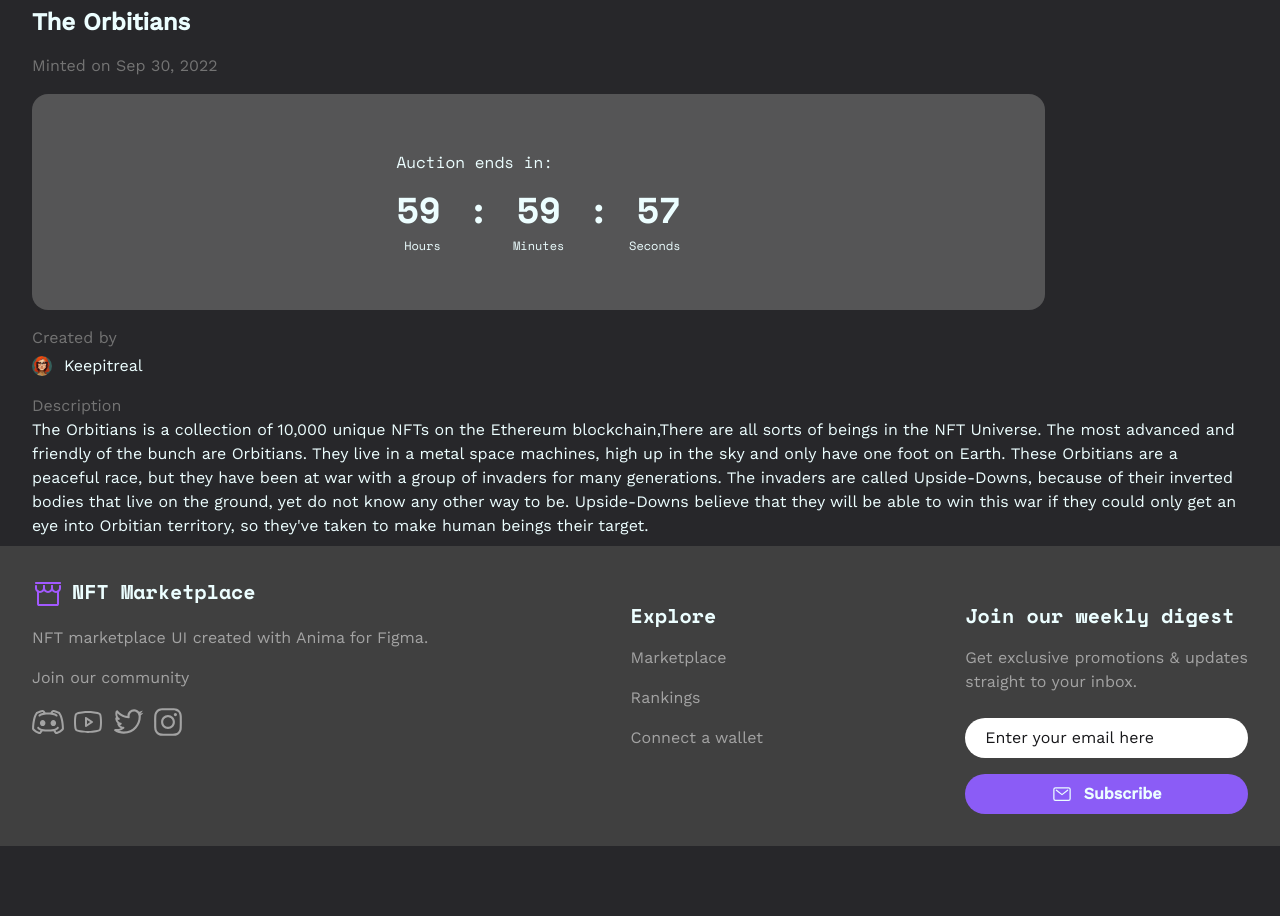
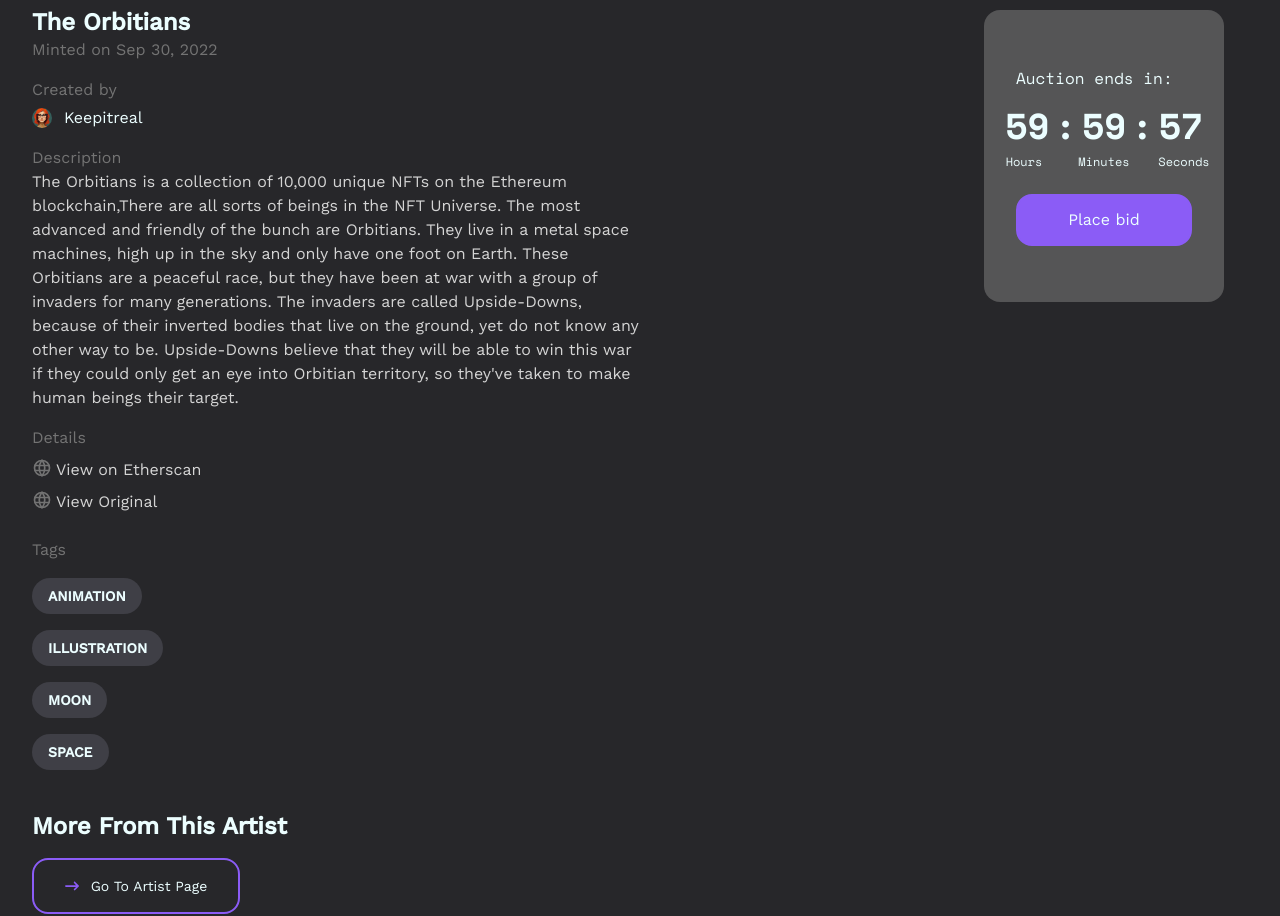
Before and after one commit to litvnvdev/nft-market-place, a Next.js app: page /nft in a window 1280 px wide. Shown: the part 418-1334 px from the top of the page. Before the commit the page ends 1264 px from the top, so only its background shows below. Built offline with nearby package versions, Linux system fonts and the light colour scheme.

Commit message:
fix: layout for medium and large devices

```diff
--- a/app/components/SecondaryButton.tsx
+++ b/app/components/SecondaryButton.tsx
@@ -6,7 +6,7 @@ type SecondaryButton = {
 const SecondaryButton = ({ children, max_width }: SecondaryButton) => {
   return (
     <button
-      className={`${max_width} w-full group flex gap-3 items-center bg-transparent text-sm justify-center text-cyan-50 h-14 md:px-6 lg:max-w-44 rounded-2xl hover:bg-violet-500 border-2 duration-300 border-violet-500`}
+      className={`${max_width} w-full group flex gap-3 items-center bg-transparent text-sm justify-center text-cyan-50 h-14 md:px-6 lg:max-w-52 rounded-2xl hover:bg-violet-500 border-2 duration-300 border-violet-500`}
     >
       {children}
     </button>
--- /dev/null
+++ b/app/nft/components/Tag.tsx
@@ -0,0 +1,13 @@
+type TagProps = {
+    tag: string;
+}
+
+export function Tag({tag}:TagProps) {
+  return (
+    <div className="w-full flex justify-start items-center">
+      <p className="rounded-3xl py-2 px-4 bg-zinc-700 text-sm text-cyan-50 uppercase font-semibold">
+        {tag}
+      </p>
+    </div>
+  );
+}
--- a/app/nft/page.tsx
+++ b/app/nft/page.tsx
@@ -1,9 +1,18 @@
+import { TbWorld } from "react-icons/tb";
+import { FaArrowRightLong } from "react-icons/fa6";
+
 import Footer from "../components/Footer/Footer";
 import NFTArtist from "../components/NFTArtist";
 import Timer from "../components/NFTHighlight/Timer";
 import Navbar from "../components/Navbar";
 import { artistData } from "../data";
+import { Tag } from "./components/Tag";
+import { NFTsCardData } from "@/app/data";
+import NFTCard from "../components/DiscoverNFTs/NFTCard";
+import SecondaryButton from "../components/SecondaryButton";
+
 const { name, img } = artistData[0];
+const tags = ["Animation", "Illustration", "Moon", "Space"];
 
 export default function NftPage() {
   return (
@@ -14,34 +23,93 @@ export default function NftPage() {
         <div className="bg-[url('/nft-bg.png')] bg-cover bg-no-repeat h-80 w-screen"></div>
       </section>
 
-      <section className=" px-8 py-2">
-        <div className="flex flex-col gap-4 ">
-          <h1 className="text-2xl font-semibold text-cyan-50">The Orbitians</h1>
-          <p className="text-neutral-500">Minted on Sep 30, 2022</p>
-          <Timer />
+      <section className=" flex flex-col px-8 py-2 sm:relative">
+        <div className="flex flex-col gap-4 sm:flex-row sm:justify-between sm:order-1">
+          <div>
+            <h1 className="text-2xl font-semibold text-cyan-50">
+              The Orbitians
+            </h1>
+            <p className="text-neutral-500">Minted on Sep 30, 2022</p>
+          </div>
+          <div className="max-w-[28rem] sm:max-w-[18rem] sm:absolute top-3 right-2">
+            <Timer button />
+          </div>
+        </div>
+
+        <div className="sm:order-2">
+          <div className="mt-8 sm:mt-4 flex flex-col items-start gap-1">
+            <h3 className="text-neutral-500">Created by</h3>
+            <NFTArtist name={name} artist_img={img} width={20} height={20} />
+          </div>
+          <div className="mt-4 sm:w-1/2">
+            <h3 className="text-neutral-500">Description</h3>
+            <p className="text-neutral-300">
+              The Orbitians is a collection of 10,000 unique NFTs on the
+              Ethereum blockchain,There are all sorts of beings in the NFT
+              Universe. The most advanced and friendly of the bunch are
+              Orbitians. They live in a metal space machines, high up in the sky
+              and only have one foot on Earth. These Orbitians are a peaceful
+              race, but they have been at war with a group of invaders for many
+              generations. The invaders are called Upside-Downs, because of
+              their inverted bodies that live on the ground, yet do not know any
+              other way to be. Upside-Downs believe that they will be able to
+              win this war if they could only get an eye into Orbitian
+              territory, so they've taken to make human beings their target.
+            </p>
+          </div>
+
+          <div className="mt-4 flex flex-col gap-2">
+            <h3 className="text-neutral-500">Details</h3>
+            <a
+              className="text-neutral-300 flex gap-1 hover:text-white duration-300"
+              href="#"
+            >
+              <TbWorld size={20} className="text-neutral-500" />
+              View on Etherscan
+            </a>
+            <a
+              className="text-neutral-300 flex gap-1 hover:text-white duration-300"
+              href="#"
+            >
+              <TbWorld className="text-neutral-500" size={20} />
+              View Original
+            </a>
+          </div>
+
+          <div className="flex flex-col gap-4 mt-6 w-3/4 items-start">
+            <h3 className="text-neutral-500">Tags</h3>
+            {tags.map((tag, id) => (
+              <Tag key={id + tag} tag={tag} />
+            ))}
+          </div>
         </div>
       </section>
 
-      <section className="px-8 py-2">
-        <div className="flex flex-col items-start gap-1">
-          <h3 className="text-neutral-500">Created by</h3>
-          <NFTArtist name={name} artist_img={img} width={20} height={20} />
-        </div>
-        <div className="mt-4">
-          <h3 className="text-neutral-500">Description</h3>
-          <p className="text-cyan-50">
-            The Orbitians is a collection of 10,000 unique NFTs on the Ethereum
-            blockchain,There are all sorts of beings in the NFT Universe. The
-            most advanced and friendly of the bunch are Orbitians. They live in
-            a metal space machines, high up in the sky and only have one foot on
-            Earth. These Orbitians are a peaceful race, but they have been at
-            war with a group of invaders for many generations. The invaders are
-            called Upside-Downs, because of their inverted bodies that live on
-            the ground, yet do not know any other way to be. Upside-Downs
-            believe that they will be able to win this war if they could only
-            get an eye into Orbitian territory, so they've taken to make human
-            beings their target.
-          </p>
+      <section className="px-8 mt-8 mb-12">
+        <div className="flex flex-col gap-4">
+          <h1 className="sm:order-1 text-2xl text-cyan-50 font-semibold">
+            More From This Artist
+          </h1>
+          <div className="order-3 sm:order-2 sm:max-w-64">
+            <SecondaryButton>
+              <FaArrowRightLong className="text-violet-500" /> Go To Artist Page
+            </SecondaryButton>
+          </div>
+
+          <div className="order-2 mt-6 grid grid-cols-1 md:grid-cols-2 gap-14 md:gap-x-8 md:gap-y-16 place-items-center mb-10 lg:flex lg:justify-between">
+            {NFTsCardData.map(
+              ({ id, artist_img, artist_name, title, nft_img, price }) => (
+                <NFTCard
+                  key={id}
+                  artist_img={artist_img}
+                  artist_name={artist_name}
+                  title={title}
+                  nft_img={nft_img}
+                  price={price}
+                />
+              )
+            )}
+          </div>
         </div>
       </section>
       <Footer />
```
